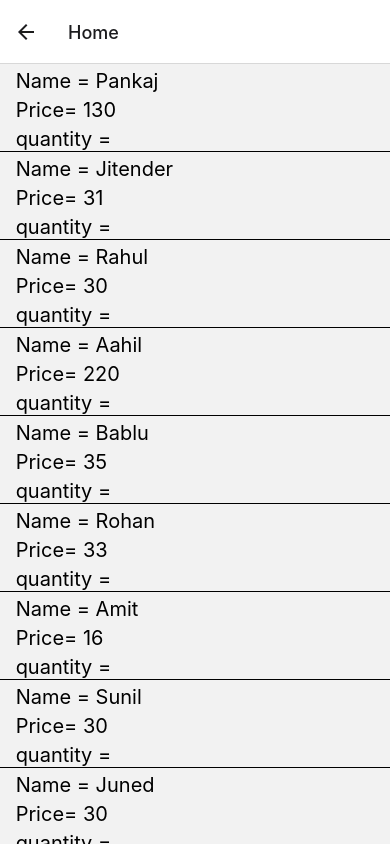
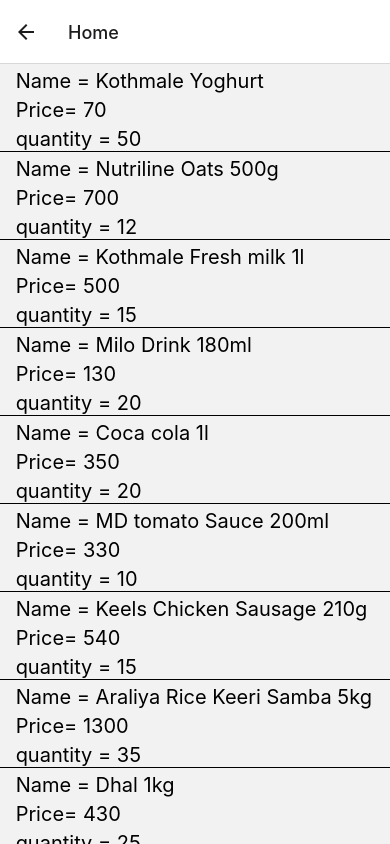
Before and after one commit to Has-99/rn_eComApp, a React Native app: screen /Home in a window 390 px wide. Built offline with nearby package versions, Linux system fonts and the light colour scheme; no server answers.

Commit message:
item list

```diff
--- a/app/screens/home.js
+++ b/app/screens/home.js
@@ -8,15 +8,15 @@
 
   const DATA = [
 
-    { name: "Pankaj", price: 130, quantity: "10" },
-    { name: "Jitender", price: 31, quantity: "12" },
-    { name: "Rahul", price: 30, quantity: "5" },
-    { name: "Aahil", price: 220, quantity: "8" },
-    { name: "Bablu", price: 35, quantity: "20" },
-    { name: "Rohan", price: 33, quantity: "30" },
-    { name: "Amit", price: 16, quantity: "25" },
-    { name: "Sunil", price: 30, quantity: "35" },
-    { name: "Juned", price: 30, quantity: "15" },
+    { name: "Kothmale Yoghurt", price: 70, quantity: 50 },
+    { name: "Nutriline Oats 500g", price: 700, quantity: 12 },
+    { name: "Kothmale Fresh milk 1l", price: 500, quantity: 15 },
+    { name: "Milo Drink 180ml", price: 130, quantity: 20 },
+    { name: "Coca cola 1l", price: 350, quantity: 20 },
+    { name: "MD tomato Sauce 200ml", price: 330, quantity: 10 },
+    { name: "Keels Chicken Sausage 210g", price: 540, quantity: 15 },
+    { name: "Araliya Rice Keeri Samba 5kg", price: 1300, quantity: 35 },
+    { name: "Dhal 1kg", price: 430, quantity: 25 },
   ];
 
   const Show_Selected_Item = (Item) => {
@@ -47,7 +47,7 @@
             <TouchableOpacity key={key} onPress={() => Show_Selected_Item(item.name)}>
               <Text style={styles.text} > Name = {item.name} </Text>
               <Text style={styles.text} > Price= {item.price} </Text>
-              <Text style={styles.text} > quantity = {item.class} </Text>
+              <Text style={styles.text} > quantity = {item.quantity} </Text>
 
               <Divider />
             </TouchableOpacity>
```
